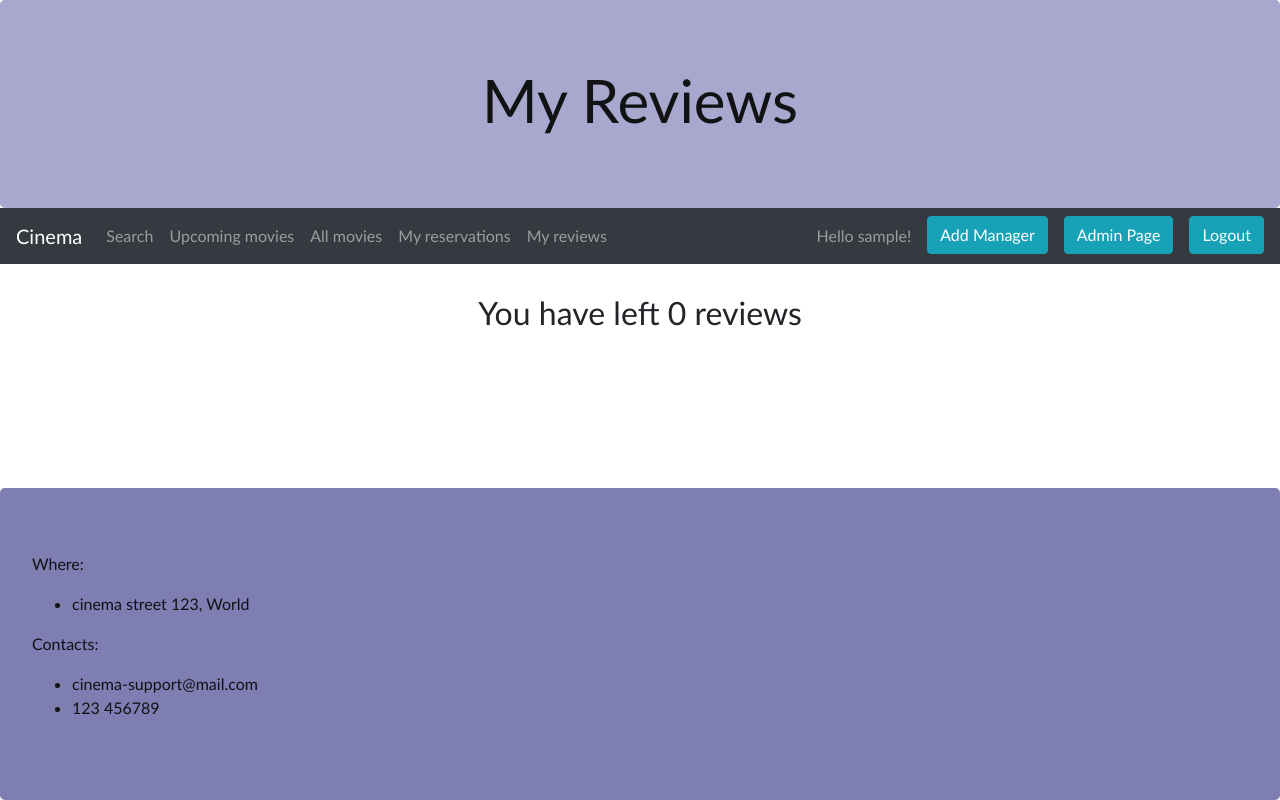
After one commit to SamueleTondelli/cinema, a Django app: page /movies/myreviews/ in a window 1280 px wide. The commit adds this page. Run offline with Django 5.2, Linux system fonts and the light colour scheme; the visitor is signed in with stand-in values (Sample User, id 1); data comes from the database, SQL or seed files in the repository; data that the repository does not hold is empty; parts of the project's set-up code (start-up, migrations or seed data) failed here and were passed over; some libraries are stand-ins or nearby versions.

Commit message:
users can delete their reviews

```diff
--- /dev/null
+++ b/cinema/movies/templates/movies/my_reviews.html
@@ -0,0 +1,22 @@
+{% extends "base.html" %}
+{% block title %}Reviews{% endblock title %}
+{% block header1 %}
+    <h1>My Reviews</h1>
+{% endblock header1 %}
+
+{% block content %}
+    <h2>You have left {{object_list.count}} review{% if object_list.count != 1 %}s{% endif %}</h2>
+    {% for r in object_list %}
+        <div class="card mb-2">
+            <div class="card-header">
+                <a href="{% url "movies:infomovie" r.movie.id %}">{{r.movie.title}}</a>
+            </div>
+            <div class="card-body">
+                <p><b>{{r.score}}</b>: {{r.text}}</p>
+            </div>
+            <div class="card-footer">
+                <a class="btn btn-warning" href="{% url 'movies:deletereview' r.id %}">Delete Review</a>
+            </div>
+        </div>
+    {% endfor %}
+{% endblock content %}
--- a/cinema/movies/urls.py
+++ b/cinema/movies/urls.py
@@ -15,4 +15,6 @@ urlpatterns = [
     path("screeningseats/<pk>/", get_screening_seats, name="screeningseats"),
     path("cancelres/<pk>/", cancel_res, name="cancelres"),
     path("leavereview/<pk>/", leave_review, name="leavereview"),
+    path("myreviews/", MyReviewsView.as_view(), name="myreviews"),
+    path("deletereview/<pk>/", delete_review, name="deletereview")
 ]
--- a/cinema/movies/views.py
+++ b/cinema/movies/views.py
@@ -3,16 +3,16 @@ from django.db.models.query import QuerySet
 from django.shortcuts import render, get_object_or_404, redirect, HttpResponse
 from django.views.generic.detail import DetailView
 from django.contrib.auth.decorators import login_required
+from django.contrib.auth.mixins import LoginRequiredMixin
 from .models import *
 from django.utils import timezone
 from django.views.generic.list import ListView
 from .forms import *
 import re
 from collections import Counter
-from django.contrib.auth.mixins import LoginRequiredMixin
 from django.urls import reverse
 import json
-from django.views.generic.edit import CreateView
+from django.http import HttpResponseNotFound
 
 
 class MovieDetailView(DetailView):
@@ -82,6 +82,7 @@ def search(request):
 
     return render(request, template_name="movies/search.html", context={ "form": form })
 
+
 class SearchResultsView(MovieListView):
     title = "Search Results"
     header = title
@@ -121,6 +122,8 @@ class SearchResultsView(MovieListView):
 @login_required
 def make_reservation(request, pk):
     s = get_object_or_404(MovieScreening, pk=pk)
+    if s.date < timezone.now():
+        return HttpResponseNotFound("")
     if request.method == "POST":
         print(f"Received {request.body}")
         ress = Reservation.objects.filter(user=request.user,screening=s)
@@ -169,7 +172,7 @@ def get_screening_seats(request, pk):
 def cancel_res(request, pk):
     res = get_object_or_404(Reservation, pk=pk)
     if res.user != request.user:
-        return
+        return HttpResponseNotFound("")
     res.screening.remove_reservation(res.id)
     res.screening.save()
     res.delete()
@@ -194,3 +197,20 @@ def leave_review(request, pk):
 
     form = ReviewForm()
     return render(request, template_name="movies/leave_review.html", context={"movie":movie, "form": form})
+
+
+class MyReviewsView(LoginRequiredMixin, ListView):
+    model = Review
+    template_name = "movies/my_reviews.html"
+
+    def get_queryset(self) -> QuerySet[Any]:
+        user = User.objects.filter(id=self.request.user.id)[0]
+        return Review.objects.filter(user=user)
+
+@login_required
+def delete_review(request, pk):
+    rev = get_object_or_404(Review, pk=pk)
+    if rev.user != request.user:
+        return HttpResponseNotFound("")
+    rev.delete()
+    return redirect("movies:myreviews")
--- a/cinema/templates/base.html
+++ b/cinema/templates/base.html
@@ -43,6 +43,9 @@
             {% if  user.is_authenticated %}
             <li class="nav-item">
                 <a class="nav-link" href={% url "movies:myreservations" %}>My reservations</a>
+            </li>
+            <li class="nav-item">
+              <a class="nav-link" href={% url "movies:myreviews" %}>My reviews</a>
             </li>
             {% endif %}
         </ul>
```
Also changed, not shown: cinema/movies/templates/movies/my_reservations.html (+9 -1 lines).
